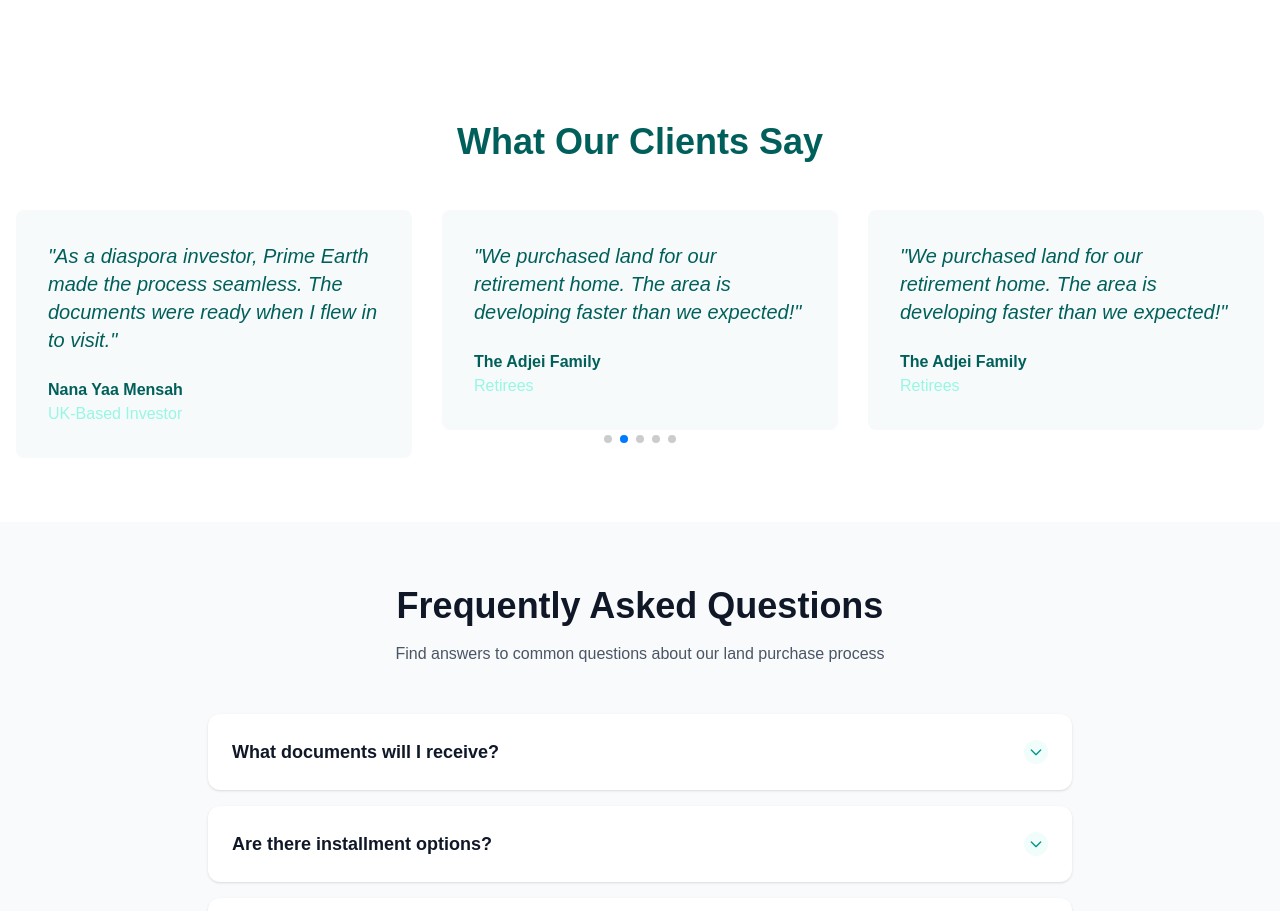
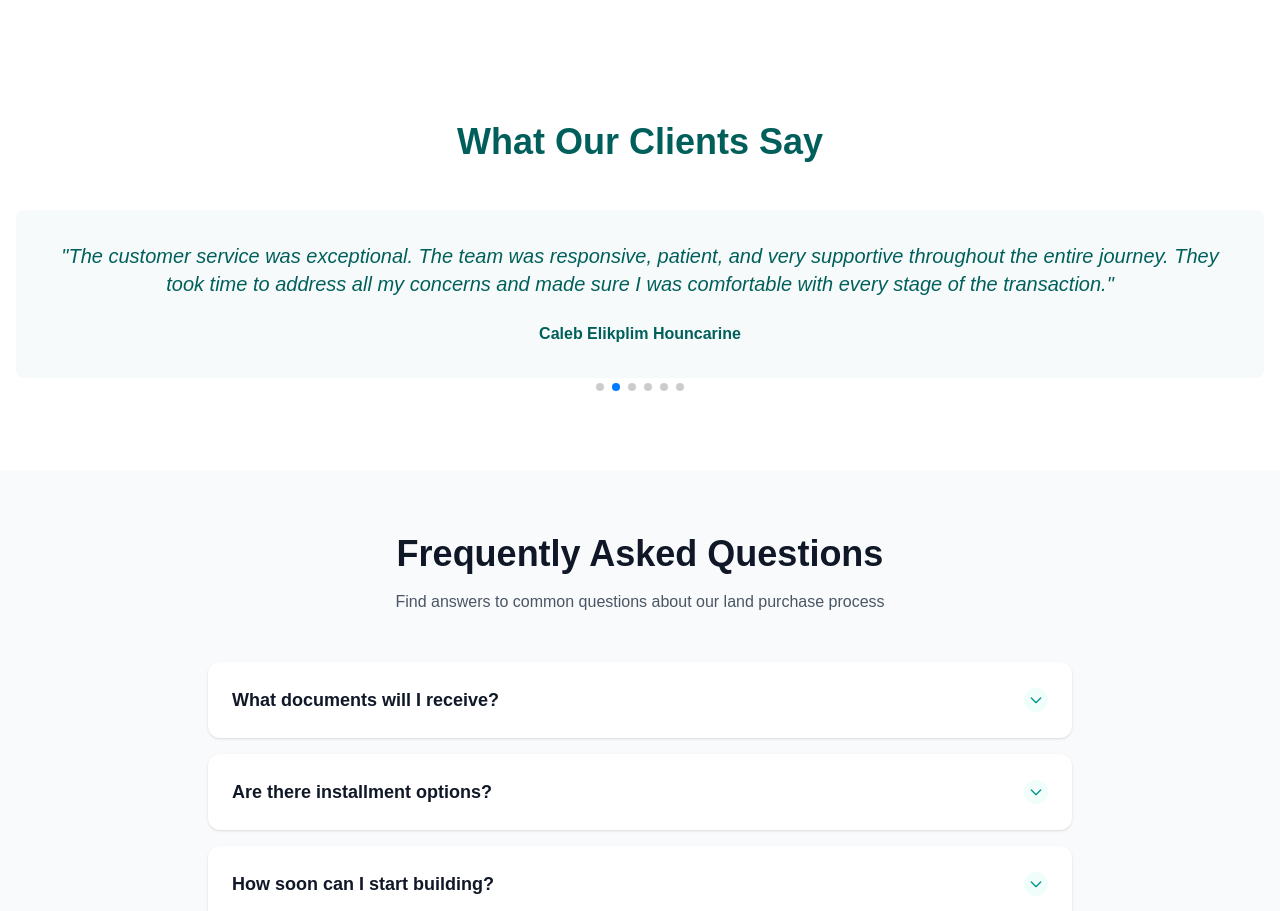
Before and after one commit to Prime-Earth-Realty/prime-earth, a Next.js app: page / in a window 1280 px wide. Shown: the part 3020-3931 px from the top of the page. Built offline with nearby package versions, Linux system fonts and the light colour scheme.

Commit message:
Update Testimonials.jsx

```diff
--- a/app/components/Testimonials.jsx
+++ b/app/components/Testimonials.jsx
@@ -8,36 +8,35 @@ import 'swiper/css/pagination';
 export default function Testimonials() {
   const testimonials = [
     {
-      quote: "The installment plan made it possible for me to own land as a teacher. Now my plot has doubled in value!",
-      name: "Kwame Asante",
-      role: "Homeowner"
+      quote: "I was motivated to purchase land from Prime Earth Realty because of their solid reputation, transparent processes, and affordable payment plans. I was also impressed by their strategic locations and the potential for value appreciation. My overall experience was smooth and professional; the process was well-structured, and I was kept informed at every step.",
+      name: "Caleb Elikplim Houncarine",
     },
     {
-      quote: "As a diaspora investor, Prime Earth made the process seamless. The documents were ready when I flew in to visit.",
-      name: "Nana Yaa Mensah",
-      role: "UK-Based Investor"
+      quote: "The customer service was exceptional. The team was responsive, patient, and very supportive throughout the entire journey. They took time to address all my concerns and made sure I was comfortable with every stage of the transaction.",
+      name: "Caleb Elikplim Houncarine",
     },
     {
-      quote: "We purchased land for our retirement home. The area is developing faster than we expected!",
-      name: "The Adjei Family",
-      role: "Retirees"
+      quote: "The most rewarding part has been the peace of mind that comes from owning a genuine, verified property. Additionally, seeing the development around the area and the steady increase in land value assures me I made a smart investment.",
+      name: "Caleb Elikplim Houncarine",
     },
     {
-      quote: "We purchased land for our retirement home. The area is developing faster than we expected!",
-      name: "The Adjei Family",
-      role: "Retirees"
+      quote: "Absolutely. I would highly recommend Prime Earth Realty because of their professionalism, transparency, and commitment to customer satisfaction. They make land ownership accessible and trustworthy, which is not always easy to find in the real estate market.",
+      name: "Caleb Elikplim Houncarine",
     },
     {
-      quote: "We purchased land for our retirement home. The area is developing faster than we expected!",
-      name: "The Adjei Family",
-      role: "Retirees"
+      quote: "Prime Earth Realty’s transparent processes and affordable payment plans made owning land easy. Their excellent customer service and the steady increase in land value have given me peace of mind and confidence in my investment.",
+      name: "Caleb Elikplim Houncarine",
+    },
+    {
+      quote: "I chose Prime Earth Realty for its exceptional service and dependability. Their professionalism and commitment to future-focused land investment make them a reliable source for anyone looking to build assets.",
+      name: "Theophilia Asiedu",
     }
   ];
 
   return (
     <section className="py-16 text-teal-800">
-      <div className="container mx-auto px-4" >
-        <h2 className="text-3xl md:text-4xl font-bold text-center mb-12">
+      <div className="container mx-auto px-4 text-center" >
+        <h2 className="text-3xl md:text-4xl font-bold mb-12">
           What Our Clients Say
         </h2>
 
@@ -50,19 +49,18 @@ export default function Testimonials() {
           loop={true}
           breakpoints={{
             768: {
-              slidesPerView: 2,
+              slidesPerView: 1,
             },
             1024: {
-              slidesPerView: 3,
+              slidesPerView: 1,
             }
           }}
         >
           {testimonials.map((testimonial, index) => (
             <SwiperSlide key={index}>
-              <div className="bg-teal-800/3 p-8 rounded-lg h-full flex flex-col justify-between">
+              <div className="bg-teal-800/3 p-8 rounded-lg h-full flex flex-col justify-center items-center">
                 <div className="text-xl italic mb-6">"{testimonial.quote}"</div>
                 <div className="font-bold">{testimonial.name}</div>
-                <div className="text-teal-200">{testimonial.role}</div>
               </div>
             </SwiperSlide>
           ))}
```
